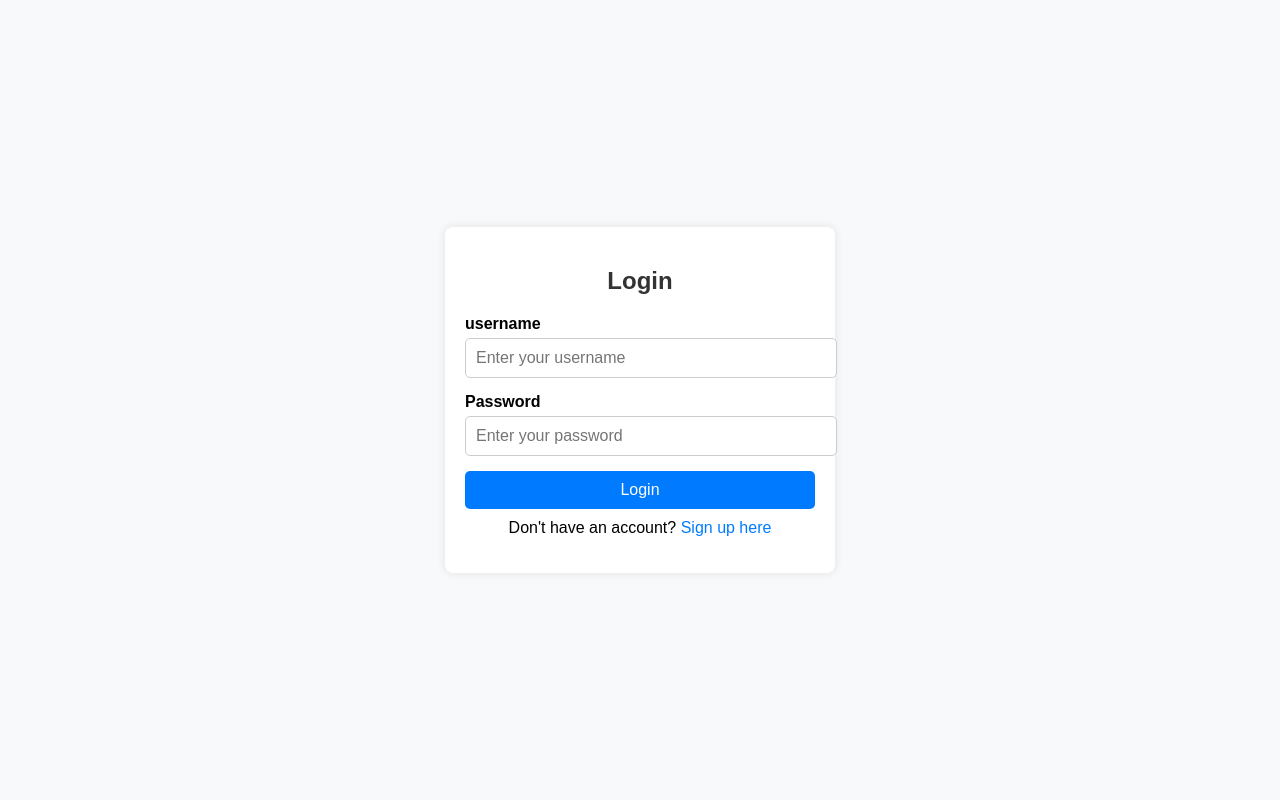
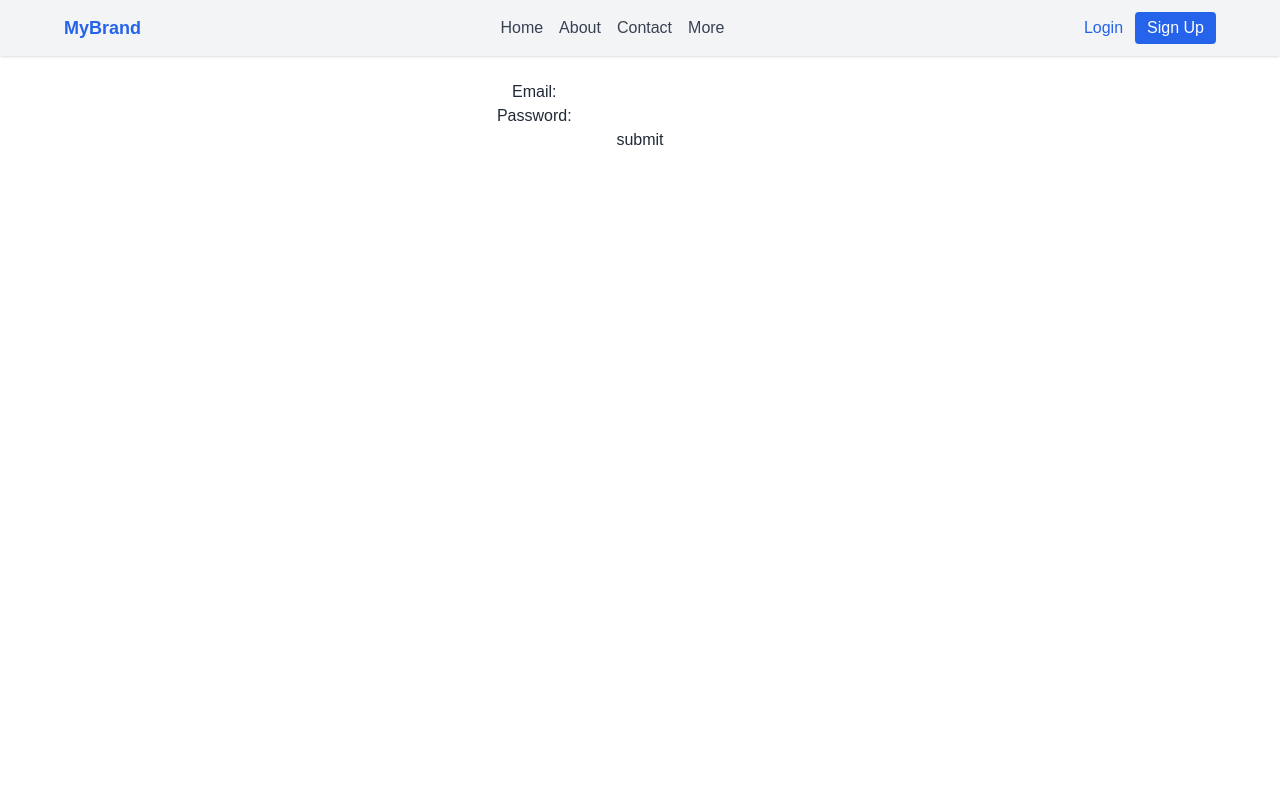
Before and after one commit to Nabin-Basnet/Django-learning, a Django app: page /login/ in a window 1280 px wide. Run offline with Django 5.2, Linux system fonts and the light colour scheme.

Commit message:
django learning

```diff
--- /dev/null
+++ b/myapp/forms.py
@@ -0,0 +1,5 @@
+from django import forms
+
+class Login_forms(forms.Form):
+    email=forms.CharField(max_length=100,widget=forms.TextInput)
+    password=forms.DecimalField(max_value=20,widget=forms.NumberInput)
--- a/myapp/templates/components/navbar.html
+++ b/myapp/templates/components/navbar.html
@@ -23,15 +23,15 @@
   <!-- Navbar -->
   <nav class="bg-gray-100 shadow px-4 py-3 fixed w-full top-0 z-10">
     <div class="max-w-6xl mx-auto flex justify-between items-center">
-      <a href="{% url 'landing' %}" class="text-lg font-bold text-blue-600">MyBrand</a>
+      <a href="{% url 'home' %}" class="text-lg font-bold text-blue-600">MyBrand</a>
       <div class="flex space-x-4">
-        <a href="{% url 'landing' %}" class="{% if request.path == '/' %}text-blue-600 font-semibold{% else %}text-gray-700{% endif %} hover:text-blue-600">Home</a>
+        <a href="{% url 'home' %}" class="{% if request.path == '/' %}text-blue-600 font-semibold{% else %}text-gray-700{% endif %} hover:text-blue-600">Home</a>
         <a href="{% url 'about' %}" class="{% if request.path == '/about/' %}text-blue-600 font-semibold{% else %}text-gray-700{% endif %} hover:text-blue-600">About</a>
         <a href="{% url 'contact' %}" class="text-gray-700 hover:text-blue-600">Contact</a>
         <a href="#" class="text-gray-700 hover:text-blue-600">More</a>
       </div>
       <div class="flex items-center gap-3">
-        <a href="{% url 'login_view' %}" class="text-blue-600 hover:underline">Login</a>
+        <a href="{% url 'login_form' %}" class="text-blue-600 hover:underline">Login</a>
         <a href="{% url 'signup' %}" class="bg-blue-600 text-white px-3 py-1 rounded hover:bg-blue-700">Sign Up</a>
       </div>
     </div>
--- a/myapp/templates/home.html
+++ b/myapp/templates/home.html
@@ -5,10 +5,15 @@
 
 <div>
     {% load static %}
-    <img src="{% static 'images/shiva.png' %}" alt="shiva">
+    <!-- <img src="{% static 'images/shiva.png' %}" alt="shiva"> -->
 
 
     <!-- Hero Section -->
+     <form action="" method="POST">
+      {% csrf_token %}
+        {{form.as_p}}
+        <input type="submit" value="submit">
+     </form>
 
 
 
--- a/myapp/templates/login.html
+++ b/myapp/templates/login.html
@@ -1,106 +1,46 @@
-<!DOCTYPE html>
-<html lang="en">
-<head>
-    <meta charset="UTF-8">
-    <meta name="viewport" content="width=device-width, initial-scale=1.0">
-    <title>Login</title>
-    <style>
-        /* General Styles */
-        body {
-            font-family: Arial, sans-serif;
-            background-color: #f8f9fa;
-            display: flex;
-            justify-content: center;
-            align-items: center;
-            height: 100vh;
-            margin: 0;
-        }
+{% extends './components/navbar.html' %}
+{% load static %}
 
-        /* Container */
-        .container {
-            width: 350px;
-            background: white;
-            padding: 20px;
-            border-radius: 8px;
-            box-shadow: 0px 0px 10px rgba(0, 0, 0, 0.1);
-            text-align: center;
-        }
+{% block content %}
+<div class="bg-white p-8 rounded-lg shadow-lg w-full max-w-sm mx-auto">
+    <!-- Logo Placeholder -->
+    <div class="flex justify-center mb-6">
+        <img src="https://via.placeholder.com/100" alt="Logo" class="w-20 h-20">
+    </div>
 
-        /* Form Styling */
-        h2 {
-            margin-bottom: 20px;
-            color: #333;
-        }
+    <h2 class="text-2xl font-semibold text-center mb-6">Login</h2>
 
-        .input-group {
-            text-align: left;
-            margin-bottom: 15px;
-        }
+    <form action="#" method="POST">
+        <!-- Email Field -->
+        <div class="mb-4">
+            <label for="email" class="block text-gray-700 font-medium mb-2">Email</label>
+            <input type="email" id="email" name="email" placeholder="Enter your email" required
+                class="w-full p-3 border border-gray-300 rounded-lg focus:outline-none focus:ring-2 focus:ring-blue-500 focus:border-blue-500">
+        </div>
 
-        .input-group label {
-            font-weight: bold;
-            display: block;
-            margin-bottom: 5px;
-        }
+        <!-- Password Field -->
+        <div class="mb-6">
+            <label for="password" class="block text-gray-700 font-medium mb-2">Password</label>
+            <input type="password" id="password" name="password" placeholder="Enter your password" required
+                class="w-full p-3 border border-gray-300 rounded-lg focus:outline-none focus:ring-2 focus:ring-blue-500 focus:border-blue-500">
+        </div>
 
-        .input-group input {
-            width: 100%;
-            padding: 10px;
-            border: 1px solid #ccc;
-            border-radius: 5px;
-            font-size: 16px;
-        }
+        <!-- Login Button -->
+        <button type="submit" class="w-full py-3 bg-blue-500 text-white rounded-lg font-semibold hover:bg-blue-600 focus:outline-none focus:ring-2 focus:ring-blue-500">
+            Login
+        </button>
+    </form>
 
-        /* Submit Button */
-        button {
-            width: 100%;
-            padding: 10px;
-            background: #007bff;
-            border: none;
-            color: white;
-            font-size: 16px;
-            border-radius: 5px;
-            cursor: pointer;
-            transition: 0.3s;
-        }
+    <!-- Forgot Password and Sign Up Links -->
+    <div class="text-center mt-4">
+        <p class="text-sm text-gray-600">Don't have an account?
+            <a href="#" class="text-blue-500 hover:text-blue-700">Sign up</a>
+        </p>
+        <p class="text-sm text-gray-600 mt-2">
+            <a href="#" class="text-blue-500 hover:text-blue-700">Forgot Password?</a>
+        </p>
+    </div>
+</div>
 
-        button:hover {
-            background: #0056b3;
-        }
 
-        /* Signup Link */
-        p {
-            margin-top: 10px;
-        }
-
-        p a {
-            color: #007bff;
-            text-decoration: none;
-        }
-
-        p a:hover {
-            text-decoration: underline;
-        }
-    </style>
-</head>
-<body>
-    <div class="container">
-        <h2>Login</h2>
-        <form action="" method="POST">
-            {% csrf_token %}
-            <div class="input-group">
-                <label for="username">username</label>
-                <input type="text" id="username" name="username" placeholder="Enter your username" required>
-            </div>
-
-            <div class="input-group">
-                <label for="password">Password</label>
-                <input type="password" id="password" name="password" placeholder="Enter your password" required>
-            </div>
-
-            <button type="submit">Login</button>
-            <p>Don't have an account? <a href="signup.html">Sign up here</a></p>
-        </form>
-    </div>
-</body>
-</html>
+{% endblock %}
--- a/myapp/urls.py
+++ b/myapp/urls.py
@@ -1,20 +1,21 @@
 from django.urls import path
-from myapp.views import home,about,delete,edit,landing,login_view,signup,user_logout,theam,contact
+from .forms import *
+from myapp.views import home,about,delete,edit,signup,user_logout,theam,contact,login_form
 # from django.contrib import admin
 
 urlpatterns=[
-    path("",landing,name="landing"),
-    path("home/",home,name="home"),
+    path("",home,name="home"),
     path("about/",about,name="about"),
 
     path("delete/<int:p_id>",delete,name="delete"),
     path("edit/<int:p_id>",edit,name="edit"),
 
     path("contact/",contact,name="contact"),
-    path('login/', login_view, name='login_view'),  # Custom login page
     path('signup/', signup, name='signup'),  # Custom signup page
     path('user_logout/', user_logout, name='user_logout'),
     path('theam/', theam, name='theam'),
 
+    path("login/",login_form,name='login_form')
+
 
 ]
--- a/myapp/views.py
+++ b/myapp/views.py
@@ -1,59 +1,63 @@
-from django.shortcuts import render,redirect,get_object_or_404,HttpResponse
-from django.http import request
+from django.shortcuts import render, redirect, get_object_or_404
+from django.http import HttpResponse, request
 from .models import person
 from django.contrib import messages
 from django.contrib.auth.models import User
-from django.contrib.auth import authenticate,login,logout
+from .forms import *
+
+
+# from django.contrib.auth import authenticate,login,logout
 # Create your views here.
 def home(request):
-    if request.method=='POST':
-        name=request.POST["name"]
-        age=request.POST["age"]
-        address=request.POST["address"]
-        discription=request.POST["discription"]
-        image=request.FILES["image"]
-        p=person.objects.create(name=name,age=age,address=address,discription=discription,image=image)
+    if request.method == "POST":
+        name = request.POST["name"]
+        age = request.POST["age"]
+        address = request.POST["address"]
+        discription = request.POST["discription"]
+        image = request.FILES["image"]
+        p = person.objects.create(
+            name=name, age=age, address=address, discription=discription, image=image
+        )
         p.save()
-        return redirect('home')
-    return render (request,"index.html")
+        return redirect("home")
+    return render(request, "index.html")
+
 
 def about(request):
-    p=person.objects.all()
-    return render(request,"about.html",{'p':p})
+    p = person.objects.all()
+    return render(request, "about.html", {"p": p})
 
-def delete(request,p_id):
-    p=person.objects.get(id=p_id)
+
+def delete(request, p_id):
+    p = person.objects.get(id=p_id)
     p.delete()
     return redirect(about)
 
 
-def edit(request,p_id):
-    p=get_object_or_404(person,id=p_id)
-    if request.method=="POST":
-        name=request.POST["name"]
-        age=request.POST["age"]
-        address=request.POST["address"]
-        discription=request.POST["discription"]
-        image=request.FILES["image"]
-        p.name=name
-        p.age=age
-        p.address=address
-        p.discription=discription
-        p.image=image
+def edit(request, p_id):
+    p = get_object_or_404(person, id=p_id)
+    if request.method == "POST":
+        name = request.POST["name"]
+        age = request.POST["age"]
+        address = request.POST["address"]
+        discription = request.POST["discription"]
+        image = request.FILES["image"]
+        p.name = name
+        p.age = age
+        p.address = address
+        p.discription = discription
+        p.image = image
         p.save()
         return redirect(about)
-    return render(request,"index.html")
-
-def landing(request):
-    return render(request,"home.html")
+    return render(request, "index.html")
 
 
 def signup(request):
     if request.method == "POST":
-        username = request.POST['username']
-        email = request.POST['email']
-        password = request.POST['password']
-        confirm_password = request.POST['confirm_password']
+        username = request.POST["username"]
+        email = request.POST["email"]
+        password = request.POST["password"]
+        confirm_password = request.POST["confirm_password"]
 
         # Check if passwords match
         if password != confirm_password:
@@ -71,54 +75,47 @@
             return render(request, "signup.html")
 
         # Create the user
-        myuser = User.objects.create_user(username=username, email=email, password=password)
+        myuser = User.objects.create_user(
+            username=username, email=email, password=password
+        )
         myuser.save()
 
         messages.success(request, "Your account has been successfully created!")
-        return redirect('login_view')  # Redirect to login page after successful signup
+        return redirect("login_view")  # Redirect to login page after successful signup
 
     return render(request, "signup.html")
-
-def login_view(request):
-    if request.method == "POST":
-        username = request.POST.get('username')
-        password = request.POST.get('password')
-
-
-        # Check if fields are empty
-        if not username or not password:
-            messages.error(request, "All fields are required!")
-            return redirect("login_view")
-
-        # Authenticate user
-        user = authenticate(request, username=username, password=password)
-
-        if user is not None:
-            login(request, user)
-            messages.success(request, "Login successful!")
-            return redirect(about)  # Change this to your dashboard or homepage
-        else:
-            messages.error(request, "Invalid username or password!")
-            return redirect("login_view")
-
-    return render(request, "login.html")
-
 
 
 def user_logout(request):
     logout(request)  # Logs out the user
     messages.success(request, "You have been logged out successfully!")
-    return redirect('landing')
+    return redirect("landing")
+
 
 def index(request):
-    name="nabin"
-    mydict={
-        'name':name
-    }
+    name = "nabin"
+    mydict = {"name": name}
     return
 
+
 def theam(request):
-    return render(request,"portfolio.html")
+    return render(request, "portfolio.html")
+
 
 def contact(request):
-    return render(request,"contact.html")
+    return render(request, "contact.html")
+
+
+def login_form(request):
+    if request.method == "POST":
+        form = Login_forms(request.POST)
+        if form.is_valid:
+            email=request.POST["email"]
+            password=request.POST['password']
+            print(email,password)
+            return HttpResponse(email+"  " +password)
+
+    elif request.method == "GET":
+        LoginForm = Login_forms()
+        loginDict = {"form": LoginForm}
+        return render(request, "home.html", context=loginDict)
--- a/static/src/styles.css
+++ b/static/src/styles.css
@@ -421,7 +421,18 @@
   border-color: rgb(229 231 235 / var(--tw-border-opacity));
 }
 
-.shadow-sm, .shadow {
+.shadow-lg, .shadow {
+  --tw-ring-offset-shadow: 0 0 #0000;
+  --tw-ring-shadow: 0 0 #0000;
+  --tw-shadow: 0 0 #0000;
+  --tw-shadow-colored: 0 0 #0000;
+}
+
+.focus\:ring-2 {
+  --tw-ring-inset: var(--tw-empty,/*!*/ /*!*/);
+  --tw-ring-offset-width: 0px;
+  --tw-ring-offset-color: #fff;
+  --tw-ring-color: rgb(59 130 246 / 0.5);
   --tw-ring-offset-shadow: 0 0 #0000;
   --tw-ring-shadow: 0 0 #0000;
   --tw-shadow: 0 0 #0000;
@@ -562,14 +623,14 @@
   padding-right: 0.25rem;
 }
 
+.px-4 {
+  padding-left: 1rem;
+  padding-right: 1rem;
+}
+
 .px-3 {
   padding-left: 0.75rem;
   padding-right: 0.75rem;
-}
-
-.px-4 {
-  padding-left: 1rem;
-  padding-right: 1rem;
 }
 
 .py-1 {
@@ -593,17 +654,51 @@
   text-align: center;
 }
 
+.text-2xl {
+  font-size: 1.5rem;
+  line-height: 2rem;
+}
+
+.text-sm {
+  font-size: 0.875rem;
+  line-height: 1.25rem;
+}
+
 .text-lg {
   font-size: 1.125rem;
   line-height: 1.75rem;
+}
+
+.font-semibold {
+  font-weight: 600;
+}
+
+.font-medium {
+  font-weight: 500;
 }
 
 .font-bold {
   font-weight: 700;
 }
 
-.font-semibold {
-  font-weight: 600;
+.text-gray-700 {
+  --tw-text-opacity: 1;
+  color: rgb(55 65 81 / var(--tw-text-opacity));
+}
+
+.text-white {
+  --tw-text-opacity: 1;
+  color: rgb(255 255 255 / var(--tw-text-opacity));
+}
+
+.text-gray-600 {
+  --tw-text-opacity: 1;
+  color: rgb(75 85 99 / var(--tw-text-opacity));
+}
+
+.text-blue-500 {
+  --tw-text-opacity: 1;
+  color: rgb(59 130 246 / var(--tw-text-opacity));
 }
 
 .text-gray-800 {
@@ -616,19 +711,9 @@
   color: rgb(37 99 235 / var(--tw-text-opacity));
 }
 
-.text-gray-700 {
-  --tw-text-opacity: 1;
-  color: rgb(55 65 81 / var(--tw-text-opacity));
-}
-
-.text-white {
-  --tw-text-opacity: 1;
-  color: rgb(255 255 255 / var(--tw-text-opacity));
-}
-
-.shadow-sm {
-  --tw-shadow: 0 1px 2px 0 rgb(0 0 0 / 0.05);
-  --tw-shadow-colored: 0 1px 2px 0 var(--tw-shadow-color);
+.shadow-lg {
+  --tw-shadow: 0 10px 15px -3px rgb(0 0 0 / 0.1), 0 4px 6px -4px rgb(0 0 0 / 0.1);
+  --tw-shadow-colored: 0 10px 15px -3px var(--tw-shadow-color), 0 4px 6px -4px var(--tw-shadow-color);
   box-shadow: var(--tw-ring-offset-shadow, 0 0 #0000), var(--tw-ring-shadow, 0 0 #0000), var(--tw-shadow);
 }
 
```
Also changed, not shown: other parts of static/src/styles.css (+85 -4 lines).
